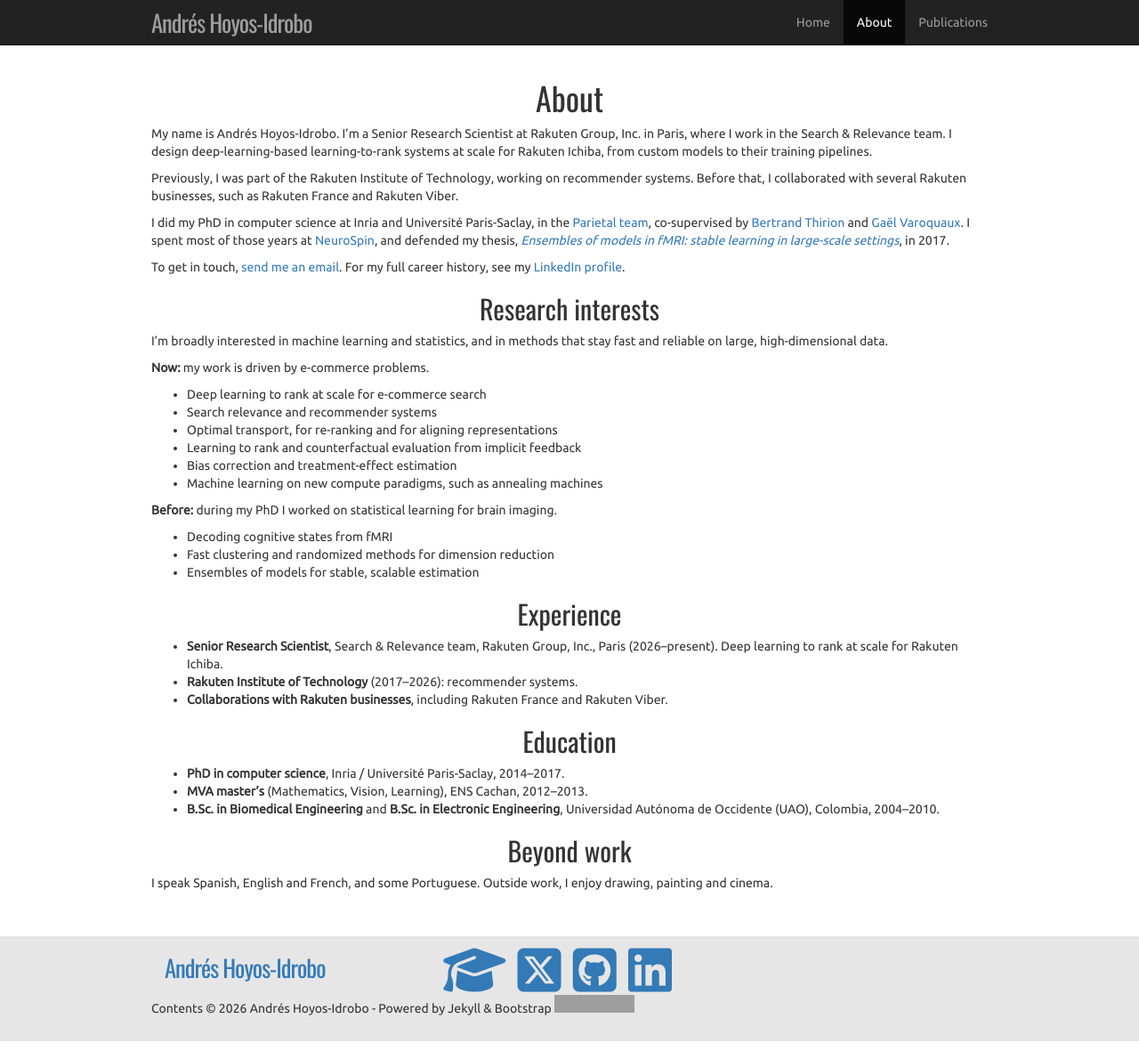
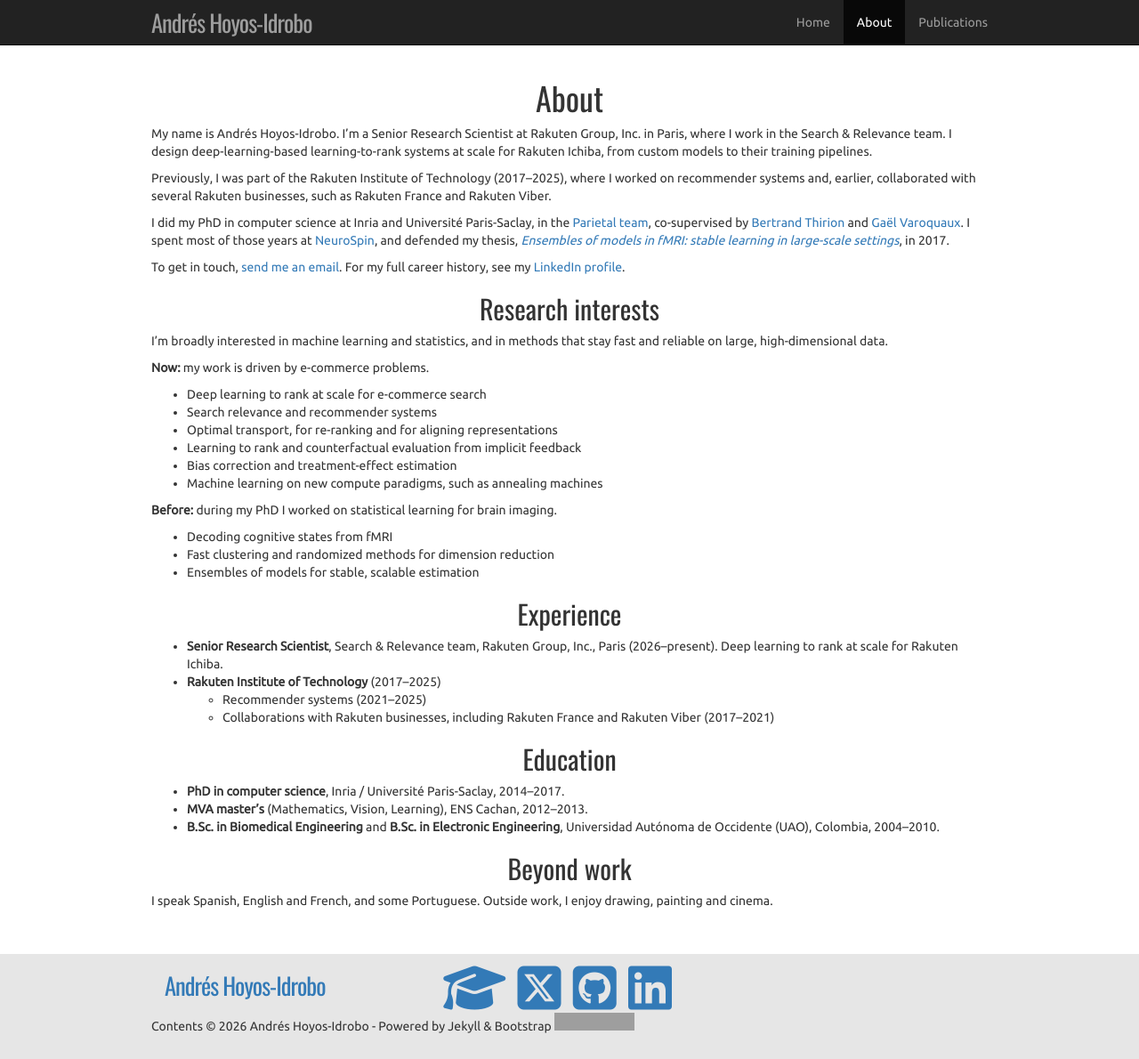
Before and after one commit to ahoyosid/ahoyosid.github.io, a Jekyll site: the page built from about.md, in a window 1280 px wide and 1190 px high. Shown: the whole window at 89% size. Built offline with Jekyll 4.4.1, drawn with Linux system fonts in a browser that asks for light colours; grey boxes are pictures that could not be loaded.

Commit message:
Clarify RIT timeline: collaborations 2017-2021, recommender systems 2021-2025
Co-Authored-By: Claude Opus 5.5 <noreply@anthropic.com>

```diff
--- a/about.md
+++ b/about.md
@@ -12,9 +12,9 @@ Rakuten Group, Inc. in Paris, where I work in the Search & Relevance team.
 I design deep-learning-based learning-to-rank systems at scale for
 Rakuten Ichiba, from custom models to their training pipelines.
 
-Previously, I was part of the Rakuten Institute of Technology, working on
-recommender systems. Before that, I collaborated with several Rakuten
-businesses, such as Rakuten France and Rakuten Viber.
+Previously, I was part of the Rakuten Institute of Technology (2017–2025),
+where I worked on recommender systems and, earlier, collaborated with several
+Rakuten businesses, such as Rakuten France and Rakuten Viber.
 
 I did my PhD in computer science at Inria and Université Paris-Saclay, in the
 [Parietal team](https://team.inria.fr/parietal/), co-supervised by
@@ -55,8 +55,10 @@ stay fast and reliable on large, high-dimensional data.
 
 * **Senior Research Scientist**, Search & Relevance team, Rakuten Group, Inc., Paris (2026–present).
   Deep learning to rank at scale for Rakuten Ichiba.
-* **Rakuten Institute of Technology** (2017–2026): recommender systems.
-* **Collaborations with Rakuten businesses**, including Rakuten France and Rakuten Viber.
+* **Rakuten Institute of Technology** (2017–2025)
+    * Recommender systems (2021–2025)
+    * Collaborations with Rakuten businesses, including Rakuten France and
+      Rakuten Viber (2017–2021)
 
 
 ## Education ##
--- a/index.html
+++ b/index.html
@@ -20,9 +20,9 @@ nav_order: 1
                     I'm a Senior Research Scientist at Rakuten Group, Inc. in Paris,
                     in the Search &amp; Relevance team, where I design deep-learning-based
                     learning-to-rank systems at scale for Rakuten Ichiba: custom models
-                    and their training pipelines. Before that, I worked on
-                    recommender systems at the Rakuten Institute of Technology, and before
-                    that collaborated with Rakuten businesses such as Rakuten France
+                    and their training pipelines. Before that, I spent eight years at the
+                    Rakuten Institute of Technology, working on recommender systems and,
+                    earlier, collaborating with Rakuten businesses such as Rakuten France
                     and Rakuten Viber.
                     My recent work covers optimal transport, learning to rank and
                     counterfactual evaluation for e-commerce search, and bias
```
